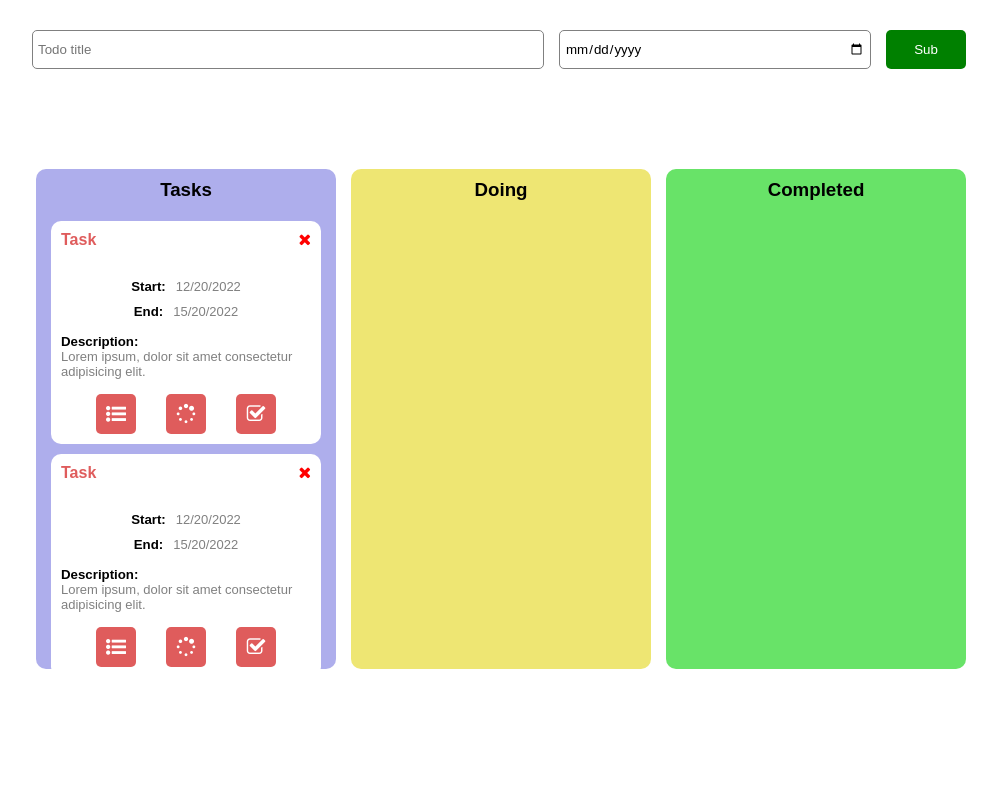
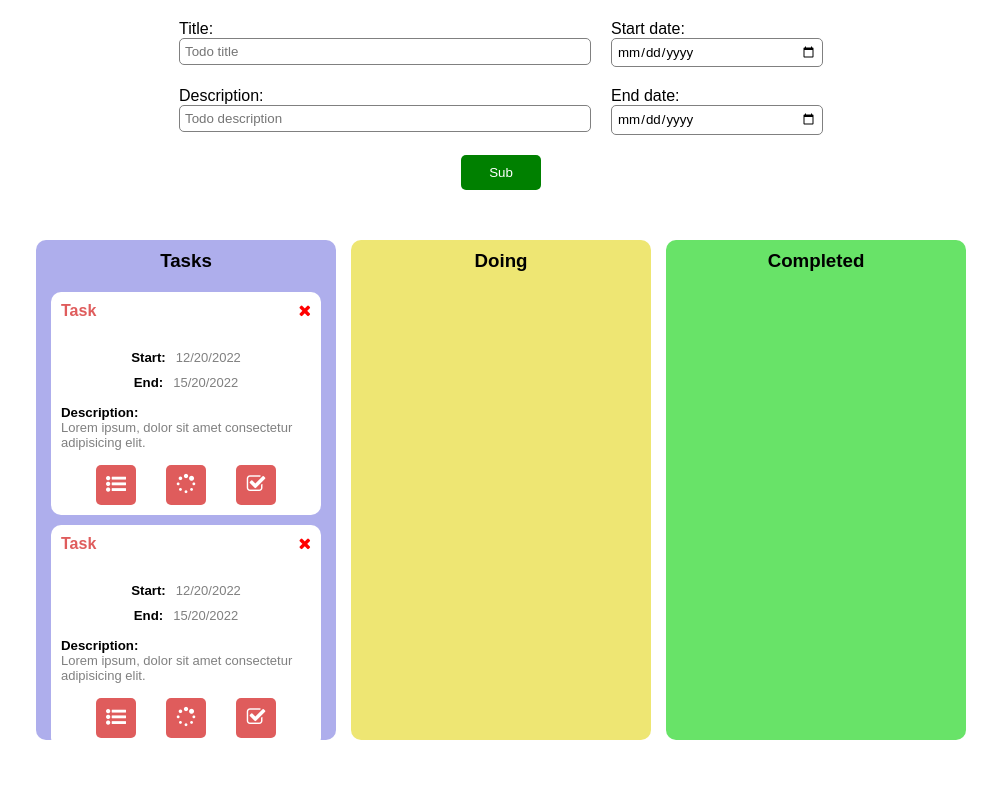
Before and after one commit to MinooHadi/Task-Management, a plain HTML site: page question1/index.html in a window 1280 px wide. Shown: the whole page, without its empty margins (139-1136 px from the left). Drawn offline with Linux system fonts and the light colour scheme.

Commit message:
refactore: change navbar to the form

```diff
--- a/question1/assets/style/style.css
+++ b/question1/assets/style/style.css
@@ -6,7 +6,7 @@
 
 
 /* navbar */
-nav{
+/* nav{
     margin-top: 30px;
     width: fit-content;
     margin-left: calc((100% - 938px)/2);
@@ -32,13 +32,54 @@ nav input:last-child{
     background-color: green;
     border: none;
     color: white;
+} */
+
+/* form */
+form{
+    margin-top: 20px;
+    display: flex;
+    flex-direction: column;
+    align-items: center;
+    gap: 20px;
+}
+.form{
+    display: flex;
+    gap: 20px;
+}
+
+.top input[type="text"], .bottom input[type="text"]{
+    width: 400px;
+}
+
+.top input[type="date"], .bottom input[type="date"]{
+    width: 200px;
+}
+
+.div{
+    display: flex;
+    flex-direction: column;
+}
+
+.div input{
+    border: 1px solid grey;
+    border-radius: 5px;
+    padding: 5px 5px;
+}
+
+input[type="submit"]{
+    width: 80px;
+    background-color: green;
+    border: none;
+    color: white;
+    border-radius: 5px;
+    padding: 10px 0;
 }
 
 /* boards */
 .main{
     display: flex;
     width: fit-content;
-    margin-top: 100px;
+    margin-top: 50px;
     margin-left: calc((100% - 940px)/2);
     gap: 15px;
     padding: 0 5px;
--- a/question1/index.html
+++ b/question1/index.html
@@ -13,11 +13,39 @@
   </head>
   <body>
     <!-- navbar -->
-    <nav>
+    <!-- <nav>
       <input type="text" placeholder="Todo title" />
       <input type="date" />
       <input type="submit" value="Sub" />
-    </nav>
+    </nav> -->
+
+    <!-- form -->
+    <form action="">
+      <div class="top form">
+        <div class="todo-title div">
+          <label for="">Title:</label>
+          <input type="text" placeholder="Todo title" />
+        </div>
+        <div class="start-date div">
+          <label for="">Start date:</label>
+          <input type="date" />
+        </div>
+      </div>
+      <div class="bottom form">
+        <div class="todo-description div">
+          <label for="">Description:</label>
+          <input type="text" placeholder="Todo description" />
+        </div>
+
+        <div class="end-date div">
+          <label for="">End date:</label>
+          <input type="date" />
+        </div>
+      </div>
+      <div class="submit form">
+        <input type="submit" value="Sub" />
+      </div>
+    </form>
 
     <!-- boards -->
     <div class="main">
```
Lines whose indentation alone changed are shown as unchanged.
